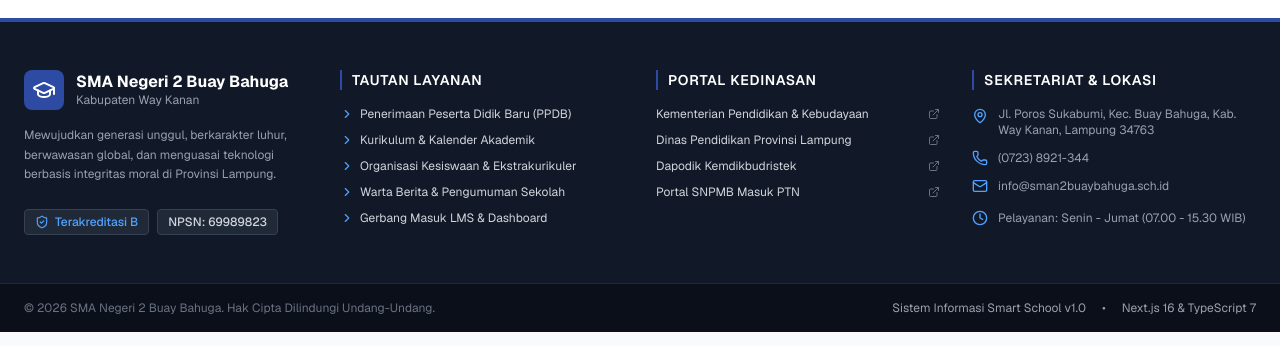
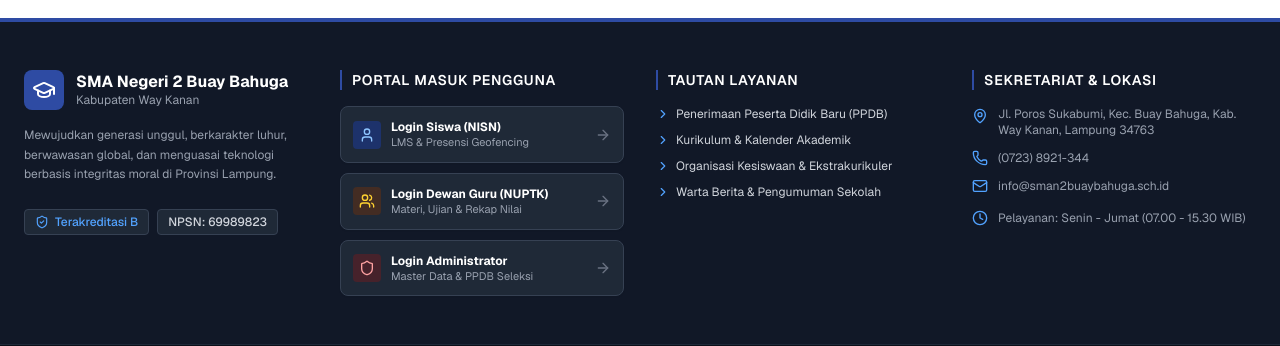
Before and after one commit to dharmamudita/smanegeri2buaybahuga, a Next.js app: page / in a window 1280 px wide. Shown: the part 1990-2336 px from the top of the page. Built offline with nearby package versions, Linux system fonts and the light colour scheme.

Commit message:
feat: pindahkan tautan layanan, hapus portal kedinasan, buat portal login terpisah (siswa, guru, admin), hapus tombol login atas kanan

```diff
--- a/src/components/common/InstitutionalFooter.tsx
+++ b/src/components/common/InstitutionalFooter.tsx
@@ -5,9 +5,13 @@ import {
   Phone,
   Mail,
   ShieldCheck,
-  ExternalLink,
   ChevronRight,
   Clock,
+  User,
+  Users,
+  Shield,
+  ArrowRight,
+  Lock,
 } from "lucide-react";
 import { SCHOOL_INFO } from "@/lib/constants";
 
@@ -17,7 +21,7 @@ export default function InstitutionalFooter() {
       {/* Upper Footer */}
       <div className="max-w-7xl mx-auto px-4 sm:px-6 py-12">
         <div className="grid grid-cols-1 md:grid-cols-2 lg:grid-cols-4 gap-8">
-          {/* Identity & Legal Info */}
+          {/* Kolom 1: Profil & Identitas Institusi */}
           <div className="space-y-4">
             <div className="flex items-center gap-3">
               <div className="w-10 h-10 rounded-lg bg-[#2E4BA3] flex items-center justify-center text-white">
@@ -46,7 +50,78 @@ export default function InstitutionalFooter() {
             </div>
           </div>
 
-          {/* Quick Links */}
+          {/* Kolom 2: Portal Masuk & Login Pengguna (Admin, Guru, Siswa) */}
+          <div className="space-y-3">
+            <h4 className="text-sm font-semibold uppercase tracking-wider text-white mb-4 border-l-2 border-[#2E4BA3] pl-2.5">
+              Portal Masuk Pengguna
+            </h4>
+            <div className="space-y-2.5 text-xs">
+              {/* Tombol Login Siswa */}
+              <Link
+                href="/login?role=SISWA"
+                className="group flex items-center justify-between p-3 rounded-lg bg-[#1F2937] hover:bg-[#253248] border border-gray-700 hover:border-blue-500 transition-all shadow-xs"
+              >
+                <div className="flex items-center gap-2.5">
+                  <div className="w-7 h-7 rounded bg-blue-900/60 text-blue-300 flex items-center justify-center group-hover:bg-[#2E4BA3] group-hover:text-white transition-colors">
+                    <User className="w-4 h-4" />
+                  </div>
+                  <div>
+                    <div className="font-bold text-white group-hover:text-blue-300 transition-colors">
+                      Login Siswa (NISN)
+                    </div>
+                    <div className="text-[11px] text-gray-400">
+                      LMS & Presensi Geofencing
+                    </div>
+                  </div>
+                </div>
+                <ArrowRight className="w-4 h-4 text-gray-500 group-hover:text-blue-400 transition-colors" />
+              </Link>
+
+              {/* Tombol Login Guru */}
+              <Link
+                href="/login?role=GURU"
+                className="group flex items-center justify-between p-3 rounded-lg bg-[#1F2937] hover:bg-[#253248] border border-gray-700 hover:border-amber-500 transition-all shadow-xs"
+              >
+                <div className="flex items-center gap-2.5">
+                  <div className="w-7 h-7 rounded bg-amber-900/40 text-amber-300 flex items-center justify-center group-hover:bg-amber-600 group-hover:text-white transition-colors">
+                    <Users className="w-4 h-4" />
+                  </div>
+                  <div>
+                    <div className="font-bold text-white group-hover:text-amber-300 transition-colors">
+                      Login Dewan Guru (NUPTK)
+                    </div>
+                    <div className="text-[11px] text-gray-400">
+                      Materi, Ujian & Rekap Nilai
+                    </div>
+                  </div>
+                </div>
+                <ArrowRight className="w-4 h-4 text-gray-500 group-hover:text-amber-400 transition-colors" />
+              </Link>
+
+              {/* Tombol Login Admin */}
+              <Link
+                href="/login?role=ADMIN"
+                className="group flex items-center justify-between p-3 rounded-lg bg-[#1F2937] hover:bg-[#253248] border border-gray-700 hover:border-red-500 transition-all shadow-xs"
+              >
+                <div className="flex items-center gap-2.5">
+                  <div className="w-7 h-7 rounded bg-red-900/40 text-red-300 flex items-center justify-center group-hover:bg-red-600 group-hover:text-white transition-colors">
+                    <Shield className="w-4 h-4" />
+                  </div>
+                  <div>
+                    <div className="font-bold text-white group-hover:text-red-300 transition-colors">
+                      Login Administrator
+                    </div>
+                    <div className="text-[11px] text-gray-400">
+                      Master Data & PPDB Seleksi
+                    </div>
+                  </div>
+                </div>
+                <ArrowRight className="w-4 h-4 text-gray-500 group-hover:text-red-400 transition-colors" />
+              </Link>
+            </div>
+          </div>
+
+          {/* Kolom 3: Tautan Layanan (Dipindahkan dari posisi lama, menggantikan Portal Kedinasan) */}
           <div>
             <h4 className="text-sm font-semibold uppercase tracking-wider text-white mb-4 border-l-2 border-[#2E4BA3] pl-2.5">
               Tautan Layanan
@@ -88,72 +163,10 @@ export default function InstitutionalFooter() {
                   Warta Berita & Pengumuman Sekolah
                 </Link>
               </li>
-              <li>
-                <Link
-                  href="/login"
-                  className="flex items-center gap-1.5 hover:text-white transition-colors"
-                >
-                  <ChevronRight className="w-3.5 h-3.5 text-blue-400" />
-                  Gerbang Masuk LMS & Dashboard
-                </Link>
-              </li>
             </ul>
           </div>
 
-          {/* Official External Links */}
-          <div>
-            <h4 className="text-sm font-semibold uppercase tracking-wider text-white mb-4 border-l-2 border-[#2E4BA3] pl-2.5">
-              Portal Kedinasan
-            </h4>
-            <ul className="space-y-2.5 text-xs">
-              <li>
-                <a
-                  href="https://kemdikbud.go.id"
-                  target="_blank"
-                  rel="noreferrer"
-                  className="flex items-center justify-between hover:text-white transition-colors"
-                >
-                  <span>Kementerian Pendidikan & Kebudayaan</span>
-                  <ExternalLink className="w-3 h-3 text-gray-500" />
-                </a>
-              </li>
-              <li>
-                <a
-                  href="https://disdikbud.lampungprov.go.id"
-                  target="_blank"
-                  rel="noreferrer"
-                  className="flex items-center justify-between hover:text-white transition-colors"
-                >
-                  <span>Dinas Pendidikan Provinsi Lampung</span>
-                  <ExternalLink className="w-3 h-3 text-gray-500" />
-                </a>
-              </li>
-              <li>
-                <a
-                  href="https://dapo.kemdikbud.go.id"
-                  target="_blank"
-                  rel="noreferrer"
-                  className="flex items-center justify-between hover:text-white transition-colors"
-                >
-                  <span>Dapodik Kemdikbudristek</span>
-                  <ExternalLink className="w-3 h-3 text-gray-500" />
-                </a>
-              </li>
-              <li>
-                <a
-                  href="https://snpmb.bppp.kemdikbud.go.id"
-                  target="_blank"
-                  rel="noreferrer"
-                  className="flex items-center justify-between hover:text-white transition-colors"
-                >
-                  <span>Portal SNPMB Masuk PTN</span>
-                  <ExternalLink className="w-3 h-3 text-gray-500" />
-                </a>
-              </li>
-            </ul>
-          </div>
-
-          {/* Kontak & Jam Operasional */}
+          {/* Kolom 4: Kontak & Lokasi Sekretariat */}
           <div>
             <h4 className="text-sm font-semibold uppercase tracking-wider text-white mb-4 border-l-2 border-[#2E4BA3] pl-2.5">
               Sekretariat & Lokasi
--- a/src/components/common/InstitutionalHeader.tsx
+++ b/src/components/common/InstitutionalHeader.tsx
@@ -9,7 +9,6 @@ import {
   Users,
   Info,
   FileCheck,
-  LogIn,
   Menu,
   X,
   Phone,
@@ -80,8 +79,8 @@ export default function InstitutionalHeader() {
             </div>
           </Link>
 
-          {/* Desktop Nav Links */}
-          <nav className="hidden lg:flex items-center gap-1">
+          {/* Desktop Nav Links (Clean without top right login button) */}
+          <nav className="hidden lg:flex items-center gap-1.5">
             {navLinks.map((link) => {
               const Icon = link.icon;
               const isActive = pathname === link.href;
@@ -89,7 +88,7 @@ export default function InstitutionalHeader() {
                 <Link
                   key={link.href}
                   href={link.href}
-                  className={`flex items-center gap-1.5 px-3.5 py-2 text-sm font-medium rounded-md transition-all ${
+                  className={`flex items-center gap-1.5 px-4 py-2 text-sm font-medium rounded-md transition-all ${
                     isActive
                       ? "text-[#2E4BA3] bg-blue-50 font-semibold border-b-2 border-[#2E4BA3]"
                       : "text-gray-700 hover:text-[#2E4BA3] hover:bg-gray-50"
@@ -101,17 +100,6 @@ export default function InstitutionalHeader() {
               );
             })}
           </nav>
-
-          {/* Action Button: Login Terpadu */}
-          <div className="hidden sm:flex items-center gap-3">
-            <Link
-              href="/login"
-              className="inline-flex items-center gap-2 px-4 py-2 text-sm font-semibold text-white bg-[#2E4BA3] hover:bg-[#233b82] rounded-md shadow-xs transition-all active:scale-98"
-            >
-              <LogIn className="w-4 h-4" />
-              <span>Portal Masuk</span>
-            </Link>
-          </div>
 
           {/* Mobile Menu Button */}
           <button
@@ -146,16 +134,6 @@ export default function InstitutionalHeader() {
               </Link>
             );
           })}
-          <div className="pt-3 border-t border-gray-100">
-            <Link
-              href="/login"
-              onClick={() => setMobileMenuOpen(false)}
-              className="flex items-center justify-center gap-2 w-full px-4 py-2.5 text-sm font-semibold text-white bg-[#2E4BA3] rounded-md"
-            >
-              <LogIn className="w-4 h-4" />
-              <span>Portal Masuk (LMS & Dashboard)</span>
-            </Link>
-          </div>
         </div>
       )}
     </header>
```
Also changed, not shown: src/app/(public)/login/page.tsx (+26 -7 lines).
